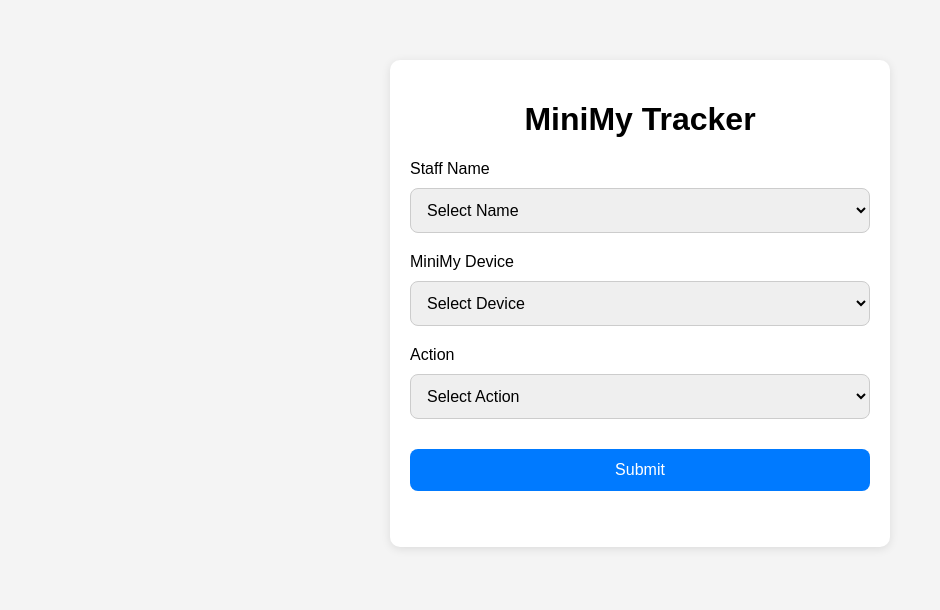
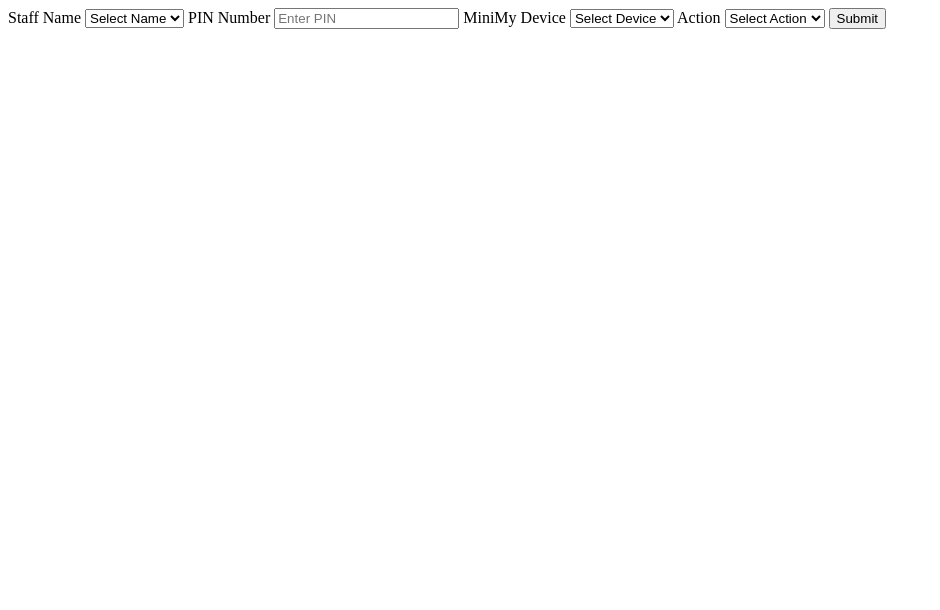
Before and after one commit to madoo1103/Minimytracker, a plain HTML site: page index.html in a window 1280 px wide. Shown: the whole page, without its empty margins (0-940 px from the left). Drawn offline with Linux system fonts and the light colour scheme.

Commit message:
Update index.html

```diff
--- a/index.html
+++ b/index.html
@@ -1,63 +1,3 @@
-<!DOCTYPE html>
-<html>
-<head>
-  <meta charset="UTF-8">
-  <title>MiniMy Tracker</title>
-
-  <style>
-    body {
-      font-family: Arial;
-      max-width: 500px;
-      margin: 40px auto;
-      padding: 20px;
-      background: #f4f4f4;
-    }
-
-    h1 {
-      text-align: center;
-    }
-
-    .card {
-      background: white;
-      padding: 20px;
-      border-radius: 10px;
-      box-shadow: 0 2px 10px rgba(0,0,0,0.1);
-    }
-
-    input, select, button {
-      width: 100%;
-      padding: 12px;
-      margin-top: 10px;
-      margin-bottom: 20px;
-      border-radius: 8px;
-      border: 1px solid #ccc;
-      font-size: 16px;
-    }
-
-    button {
-      background: #007AFF;
-      color: white;
-      border: none;
-      cursor: pointer;
-    }
-
-    button:hover {
-      background: #005fd1;
-    }
-
-    #status {
-      text-align: center;
-      font-weight: bold;
-      color: green;
-    }
-  </style>
-</head>
-
-<body>
-
-  <div class="card">
-    <h1>MiniMy Tracker</h1>
-
 <form id="trackerForm">
 
   <label>Staff Name</label>
@@ -80,6 +20,9 @@
     <option>Sophia</option>
     <option>Random</option>
   </select>
+
+  <label>PIN Number</label>
+  <input type="password" id="staffPin" placeholder="Enter PIN" required>
 
   <label>MiniMy Device</label>
   <select id="deviceId" required>
@@ -128,6 +71,27 @@
   appId: "1:1008825830443:web:eb934d24ac6e2c98122e6e"
 };
 
+
+const staffPins = {
+  "Mahmoud": "4821",
+  "Emily": "1934",
+  "Kevin": "5572",
+  "Kumar": "8642",
+  "Jian": "7419",
+  "AVA": "2356",
+  "Amir": "9184",
+  "Urvashi": "6631",
+  "Noah": "5027",
+  "Mohie": "7744",
+  "Lara": "1208",
+  "Katrina": "8841",
+  "Ting": "3395",
+  "Arjun": "4520",
+  "Sophia": "6712",
+  "Random": "9999"
+};
+
+
 const app = initializeApp(firebaseConfig);
 const database = getDatabase(app);
 
@@ -136,8 +100,17 @@
   e.preventDefault();
 
   const staffName = document.getElementById('staffName').value;
+  const staffPin = document.getElementById('staffPin').value;
   const deviceId = document.getElementById('deviceId').value;
   const action = document.getElementById('action').value;
+
+  if (staffPins[staffName] !== staffPin) {
+
+    document.getElementById('status').style.color = 'red';
+    document.getElementById('status').innerText = 'Incorrect PIN';
+
+    return;
+  }
 
   push(ref(database, 'logs'), {
     staffName: staffName,
@@ -146,6 +119,7 @@
     time: new Date().toLocaleString()
   });
 
+  document.getElementById('status').style.color = 'green';
   document.getElementById('status').innerText =
     'Successfully Submitted';
 
@@ -154,6 +128,3 @@
 });
 
 </script>
-
-</body>
-</html>
```
Lines whose indentation alone changed are shown as unchanged.
